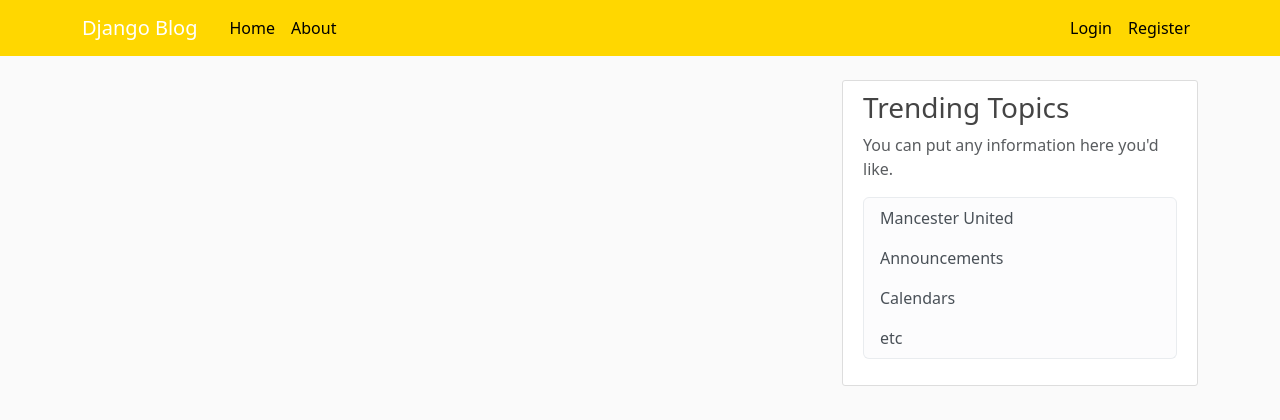
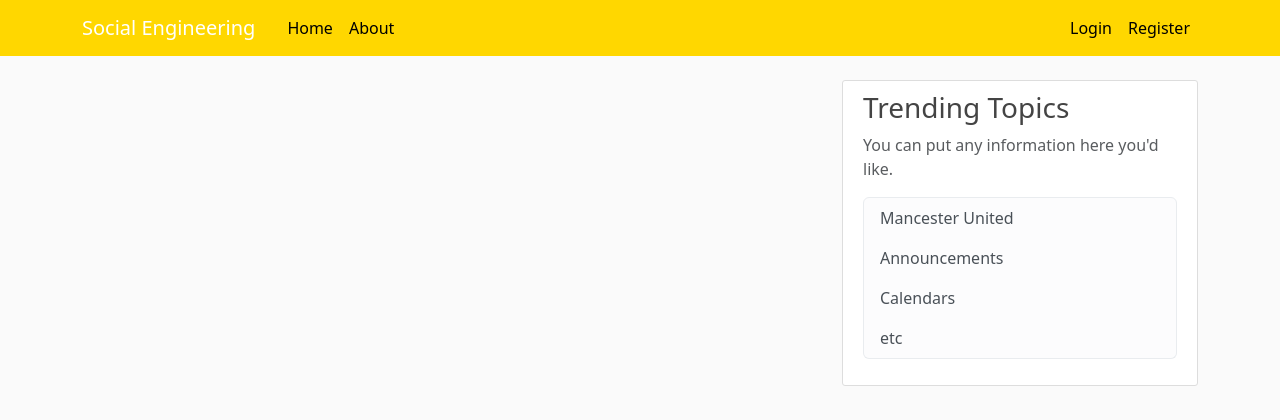
Before and after one commit to maniamartial/Bad-words-filter-blog-website, a Django app: page /about/ in a window 1280 px wide. Shown: the top 420 px of the page. Run offline with Django 3.2, Linux system fonts and the light colour scheme; some libraries are stand-ins or nearby versions.

```diff
--- a/blog/templates/blog/base.html
+++ b/blog/templates/blog/base.html
@@ -24,16 +24,16 @@
     <!---->
 <link rel="stylesheet" type="text/css" href="{%static 'blog/main.css' %}">
         {% if title%}
-    <title>Django blog-{{title}}</title>
+    <title>Social Engineering-{{title}}</title>
     {% else %}
-    <title>Django blog</title>
+    <title>Social Engineering</title>
     {%endif%}
 </head>
 <body>
     <header class="site-header">
         <nav class="navbar navbar-expand-md navbar-dark bg-steel fixed-top" style="background:gold">
             <div class="container">
-                <a class="navbar-brand mr-4" href="/">Django Blog</a>
+                <a class="navbar-brand mr-4" href="/">Social Engineering</a>
                 <button class="navbar-toggler" type="button" data-toggle="collapse" data-target="#navbarToggle"
                     aria-controls="navbarToggle" aria-expanded= "false" aria-label="Toggle navigation">
                     <span class="navbar-toggler-icon"></span>
--- a/blog/templates/blog/report.html
+++ b/blog/templates/blog/report.html
@@ -11,7 +11,7 @@
               class="img-fluid d-flex mx-auto h-100"
             />
           </div>
-          <div>{{ sensitive_words }}</div>
+
           <div class="col-6">
             <div
               class="card-body bg-light pb-0"
@@ -79,5 +79,9 @@
       </div>
     </div>
   </div>
+  <div class="danger">Reporting words</div>
+  {% for word in sensitive_words %}
+  <p style="background: red">{{ word }}</p>
+  {% endfor %}
 </div>
 {%endblock content %}
--- a/blog/views.py
+++ b/blog/views.py
@@ -1,10 +1,11 @@
 from email import message
 from pyexpat.errors import messages
-from xml.etree.ElementTree import Comment
+from .models import Comment
 from django.shortcuts import get_object_or_404, redirect, render
 from django.http import HttpResponse
 from django.views.generic.edit import DeleteView, UpdateView
 from matplotlib.style import context
+from django.contrib import messages
 from .models import Post
 from django.contrib.auth.models import User
 # We want to create delete, update views
@@ -49,7 +50,7 @@ class UserPostListView(ListView):
 class PostDetailedView(DetailView):
     model = Post
 
-# CReating a new blog
+# Creating a new blog
 
 # We cannot use decoraters with classes
 
@@ -111,9 +112,29 @@ def aboout(request):
 @login_required
 @staff_member_required
 def reportCase(request):
+    words = ["fuck", "Fuck off", "Piss off", "bugger off", "Bloody hell", "bastard", "Bollocks",
+             "fuck", "shit", "cock", "titties", "boner", "muff", "pussy", "asshole", "cunt", "social", "status"]
+    for sensitive_words in words:
+
+        db_title = Post.objects.values('title')
+        db_content = Post.objects.values('content')
+       # print(db_title)
+        # print(db_content)
+        if sensitive_words in db_content:
+            print("Error occurred")
+        else:
+            print("You are good")
+
+    context = {sensitive_words: "sensitive_words"}
+    return render(request, "blog/report.html", context)
+
+
+''''@login_required
+@staff_member_required
+def reportCase(request):
     with open("badwords.txt") as f:
         sensitive_words = f.readlines()
-        sensitive_words = sensitive_words.split('')
+
         # print(sensitive_words)
     context = {sensitive_words: "sensitive_words"}
-    return render(request, "blog/report.html", context)
+    return render(request, "blog/report.html", context)'''
```
Also changed, not shown: db.sqlite3.
